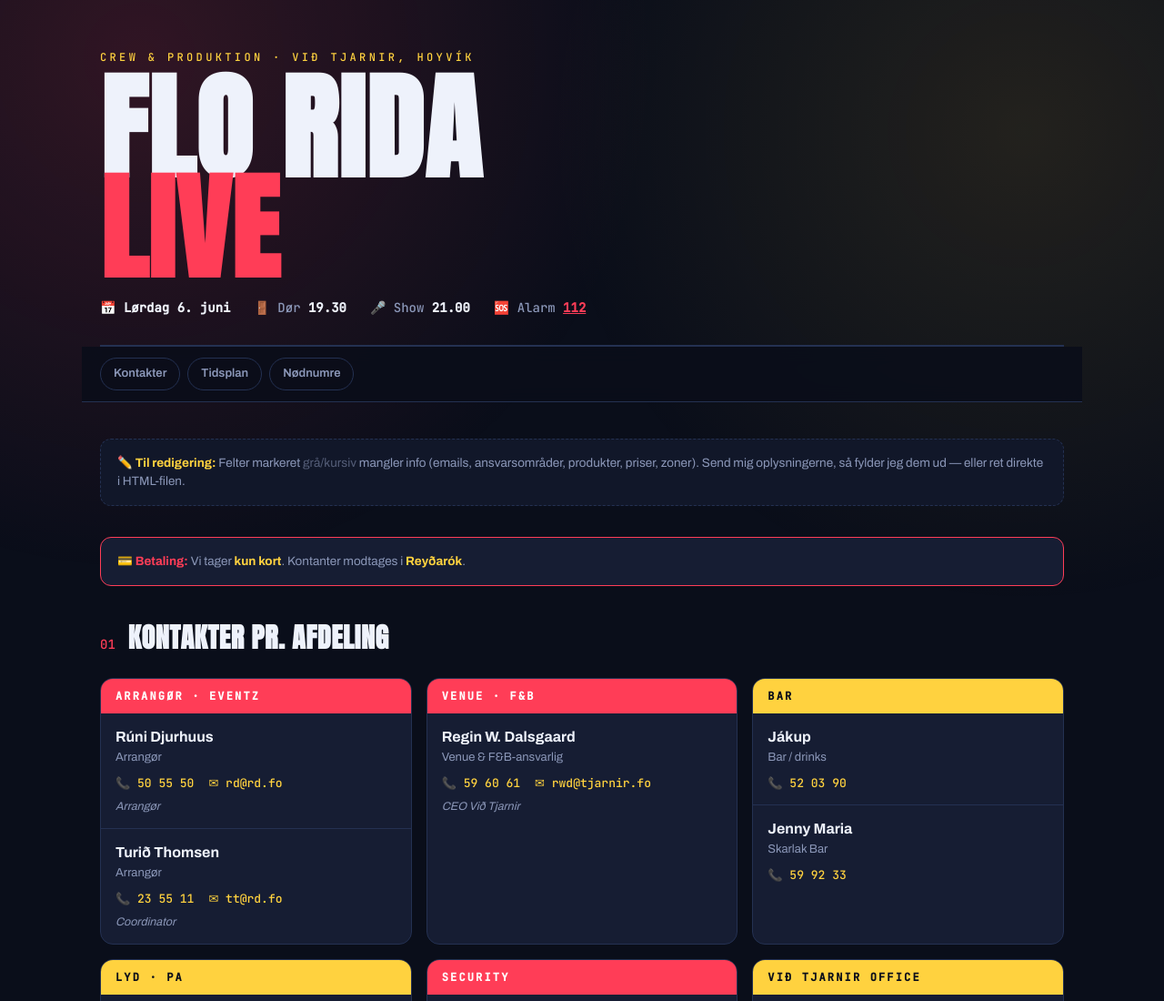
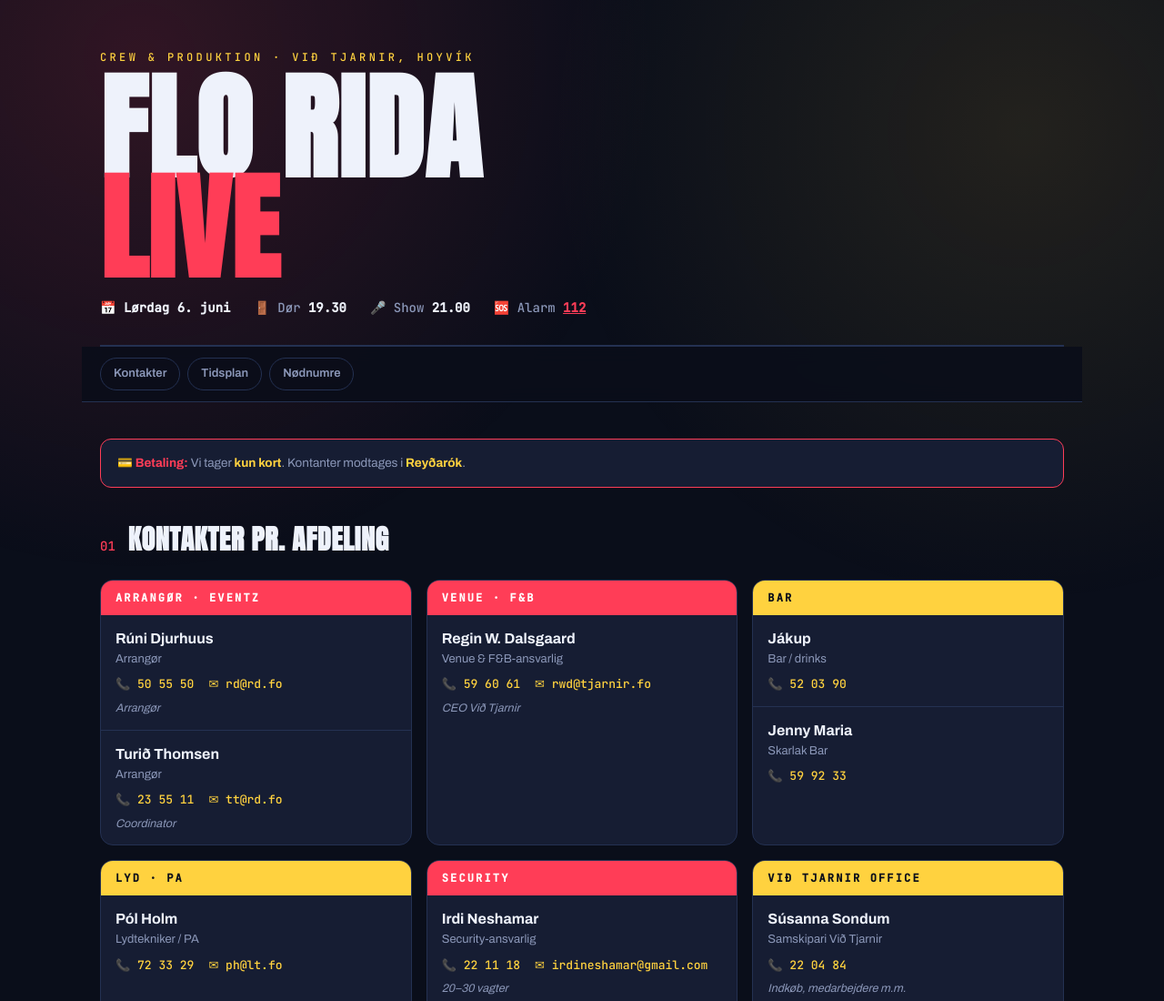
Before and after one commit to tjarnir/flo-rida, a plain HTML site: page index.html in a window 1280 px wide. Shown: the top 1100 px of the page at 91% size. Drawn offline with Linux system fonts and the light colour scheme.

Commit message:
Add files via upload

```diff
--- a/index.html
+++ b/index.html
@@ -118,10 +118,6 @@
   <a href="#tid">Tidsplan</a>
   <a href="#noed">Nødnumre</a>
 </div></nav>
-
-<div class="editnote">
-  ✏️ <b>Til redigering:</b> Felter markeret <span class="empty">grå/kursiv</span> mangler info (emails, ansvarsområder, produkter, priser, zoner). Send mig oplysningerne, så fylder jeg dem ud — eller ret direkte i HTML-filen.
-</div>
 
 <div class="editnote" style="border-style:solid;border-color:var(--accent);background:var(--card)">
   💳 <b style="color:var(--accent)">Betaling:</b> Vi tager <b>kun kort</b>. Kontanter modtages i <b>Reyðarók</b>.
```
